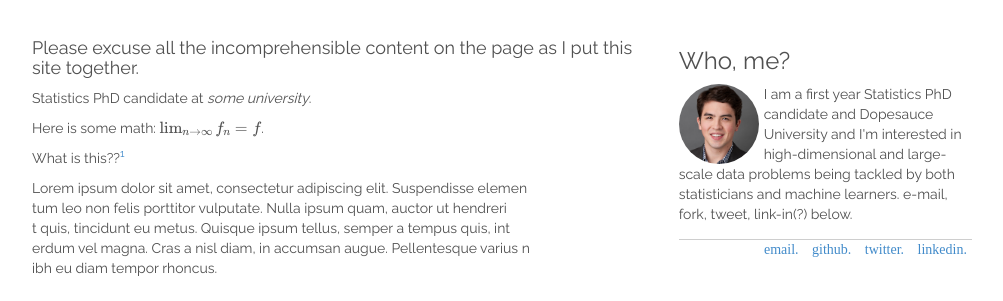
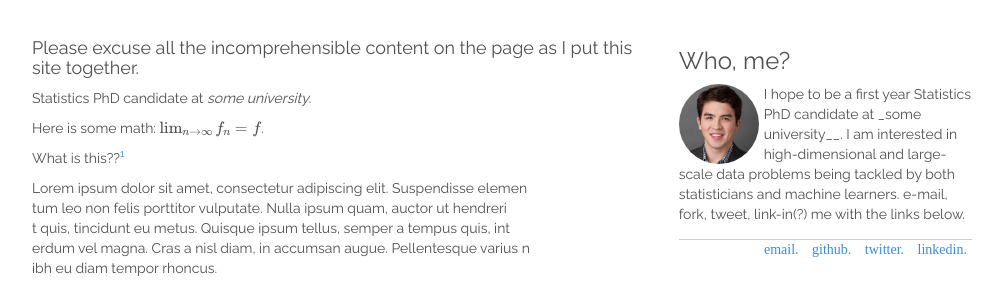
Before and after one commit to raibread/raibread.github.io, a Jekyll site: the page built from index.md, in a window 1280 px wide and 1295 px high. Shown: the part 252-553 px from the top of the window, without its empty margins (138-1141 px from the left). Built offline with Jekyll 4.4.1, drawn with Linux system fonts in a browser that asks for light colours; nearby versions of some CDN libraries; some web fonts are replaced; formulas are drawn with MathJax 3.

Commit message:
Fix about me

```diff
--- a/_includes/sidebar.html
+++ b/_includes/sidebar.html
@@ -1,7 +1,7 @@
 <h3>Who, me?</h3>
 <div id="clearfix">
 <img src="/assets/img/me.png" class="img-circle" id="thumb">
-<p>I am a first year Statistics PhD candidate and Dopesauce University and I'm interested in high-dimensional and large-scale data problems being tackled by both statisticians and machine learners. e-mail, fork, tweet, link-in(?) below.</p>
+<p>I hope to be a first year Statistics PhD candidate at _some university__. I am interested in high-dimensional and large-scale data problems being tackled by both statisticians and machine learners. e-mail, fork, tweet, link-in(?) me with the links below.</p>
 </div>
 
 <div id="footer">
```
